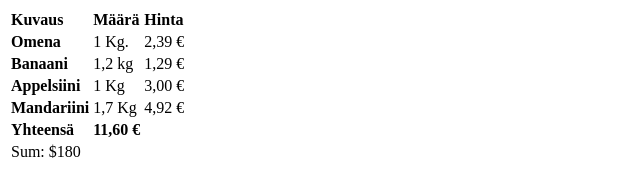
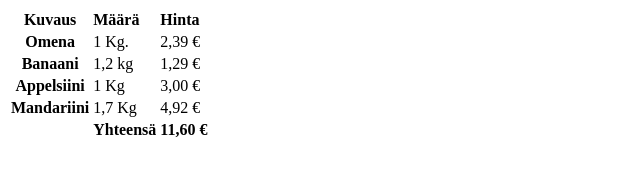
Before and after one commit to electricitas/Harjoituksia, a plain HTML site: page Harjoitus 15.html in a window 1280 px wide. Shown: the whole page, without its empty margins (0-640 px from the left). Drawn offline with Linux system fonts and the light colour scheme.

Commit message:
Add files via upload

```diff
--- a/Harjoitus 15.html
+++ b/Harjoitus 15.html
@@ -2,18 +2,17 @@
 <html lang="en">
 <head>
     <meta charset="UTF-8">
-    <link rel="stylesheet" href="tyyli.css">
+    <link rel="stylesheet" href="css/tehtävä15.css">
     <title>Tehtävä 15</title>
 </head>
 <body>
     <table>
-        <tr><td><b>Kuvaus</b></td><td><b>Määrä</b></td><td><b>Hinta</b></td></tr>
-        <tr><td><b>Omena</b></td><td>1 Kg.</td><td>2,39 €</td></tr>
-        <tr><td><b>Banaani</b></td><td>1,2 kg</td><td>1,29 €</td></tr>
-        <tr><td><b>Appelsiini</b></td><td>1 Kg</td><td>3,00 €</td></tr>
-        <tr><td><b>Mandariini</b></td><td>1,7 Kg</td><td>4,92 €</td></tr>
-        <tr><td><b>Yhteensä</b></td><td><b>11,60 €</b></td></tr>
-        <td colspan="2">Sum: $180</td>
+        <tr><th><b>Kuvaus</b></th><td><b>Määrä</b></td><td><b>Hinta</b></td></tr>
+        <tr><th><b>Omena</b></th><td>1 Kg.</td><td>2,39 €</td></tr>
+        <tr><th><b>Banaani</b></th><td>1,2 kg</td><td>1,29 €</td></tr>
+        <tr><th><b>Appelsiini</b></th><td>1 Kg</td><td>3,00 €</td></tr>
+        <tr><th><b>Mandariini</b></th><td>1,7 Kg</td><td>4,92 €</td></tr>
+        <tr><td></td><td><b>Yhteensä</b></td><td><b>11,60 €</b></td></tr>
     </table>
 </body>
 </html>
```
